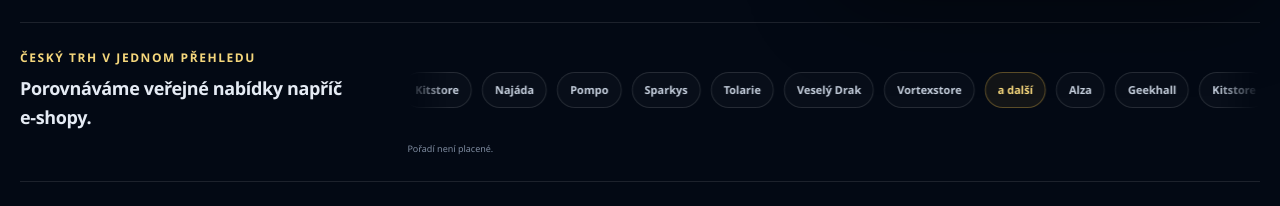
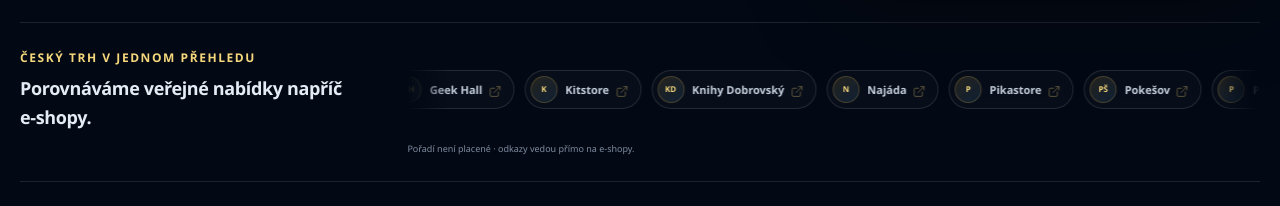
Before and after one commit to Dagy-1/tcg-ceny-web, a Next.js app: page / in a window 1280 px wide. Shown: the part 718-924 px from the top of the page. Built offline with nearby package versions, Linux system fonts and the light colour scheme; no server answers.

Commit message:
feat: link all monitored shops from homepage

```diff
--- a/app/globals.css
+++ b/app/globals.css
@@ -707,28 +707,67 @@
   width: max-content;
   display: flex;
   will-change: transform;
-  animation: shop-marquee 34s linear infinite;
+  animation: shop-marquee 52s linear infinite;
 }
-.shop-marquee:hover .shop-marquee-track { animation-play-state: paused; }
+.shop-marquee:hover .shop-marquee-track,
+.shop-marquee:focus-within .shop-marquee-track { animation-play-state: paused; }
 .shop-tags {
   display: flex;
   flex: none;
   gap: 10px;
   padding-right: 10px;
 }
-.shop-tags span {
-  padding: 8px 12px;
+.shop-link {
+  min-height: 39px;
+  padding: 5px 10px 5px 5px;
+  display: inline-flex;
+  align-items: center;
+  gap: 8px;
   border: 1px solid rgba(255,255,255,.12);
   border-radius: 999px;
   background: rgba(255,255,255,.025);
   color: #c4cedc;
   font-size: 11px;
   font-weight: 750;
+  text-decoration: none;
+  white-space: nowrap;
+  transition: color .18s ease, background .18s ease, border-color .18s ease, transform .18s ease;
 }
-.shop-tags .shop-more {
-  border-color: rgba(230,184,74,.34);
+.shop-mark {
+  width: 27px;
+  height: 27px;
+  display: inline-grid;
+  place-items: center;
+  flex: 0 0 auto;
+  border: 1px solid rgba(230,184,74,.22);
+  border-radius: 50%;
   color: var(--gold-soft);
+  background: linear-gradient(145deg, rgba(230,184,74,.13), rgba(17,36,58,.82));
+  font-size: 8px;
+  font-weight: 850;
+  letter-spacing: -.02em;
+}
+.shop-name { line-height: 1; }
+.shop-link-icon {
+  color: var(--gold-soft);
+  opacity: .35;
+  transform: translate(-2px, 2px);
+  transition: opacity .18s ease, transform .18s ease;
+}
+.shop-link:hover,
+.shop-link:focus-visible {
+  border-color: rgba(230,184,74,.42);
+  color: #f3f6fa;
   background: rgba(230,184,74,.07);
+  transform: translateY(-1px);
+}
+.shop-link:hover .shop-link-icon,
+.shop-link:focus-visible .shop-link-icon { opacity: 1; transform: none; }
+.shop-link:focus-visible { outline: 2px solid rgba(230,184,74,.7); outline-offset: 3px; }
+.shop-link:hover .shop-mark,
+.shop-link:focus-visible .shop-mark {
+  border-color: rgba(230,184,74,.48);
+  background: linear-gradient(145deg, rgba(230,184,74,.2), rgba(17,36,58,.95));
 }
 @keyframes shop-marquee {
   to { transform: translateX(-50%); }
@@ -1076,7 +1115,8 @@
   .cta-section .text-link { width: fit-content; margin-inline: auto; }
   .market-proof { padding-block: 22px; }
   .shop-tags { gap: 7px; }
-  .shop-tags span { padding: 8px 11px; font-size: 10px; }
+  .shop-link { min-height: 36px; padding: 4px 9px 4px 4px; gap: 7px; font-size: 10px; }
+  .shop-mark { width: 26px; height: 26px; }
   .partner-actions { align-items: stretch; flex-direction: column; }
   .partner-actions .button { width: 100%; }
   .partner-actions > span { text-align: center; }
--- a/app/page.tsx
+++ b/app/page.tsx
@@ -4,6 +4,7 @@
   BellRing,
   BriefcaseBusiness,
   ChartNoAxesCombined,
+  ExternalLink,
   ShieldCheck,
   Store,
 } from "lucide-react";
@@ -51,16 +52,23 @@
 ];
 
 const monitoredShops = [
-  "Alza",
-  "Geekhall",
-  "Kitstore",
-  "Najáda",
-  "Pompo",
-  "Sparkys",
-  "Tolarie",
-  "Veselý Drak",
-  "Vortexstore",
-];
+  { name: "Alza", mark: "A", url: "https://www.alza.cz/" },
+  { name: "Bulbazard", mark: "B", url: "https://www.bulbazard.cz/" },
+  { name: "Geek Hall", mark: "GH", url: "https://geekhall.cz/" },
+  { name: "Kitstore", mark: "K", url: "https://www.kitstore.cz/" },
+  { name: "Knihy Dobrovský", mark: "KD", url: "https://www.knihydobrovsky.cz/" },
+  { name: "Najáda", mark: "N", url: "https://www.najada.games/" },
+  { name: "Pikastore", mark: "P", url: "https://pikastore.cz/" },
+  { name: "Pokešov", mark: "PŠ", url: "https://www.pokesov.cz/" },
+  { name: "Pompo", mark: "P", url: "https://pompo.cz/" },
+  { name: "Shadowball", mark: "S", url: "https://www.shadowball.cz/" },
+  { name: "Smarty", mark: "S", url: "https://www.smarty.cz/" },
+  { name: "Sparkys", mark: "S", url: "https://www.sparkys.cz/" },
+  { name: "TLAMA games", mark: "TG", url: "https://www.tlamagames.com/" },
+  { name: "Tolarie", mark: "T", url: "https://www.tolarie.cz/" },
+  { name: "Veselý Drak", mark: "VD", url: "https://www.vesely-drak.cz/" },
+  { name: "Vortexstore", mark: "V", url: "https://www.vortexstore.eu/" },
+] as const;
 
 const faqs = [
   {
@@ -193,14 +201,25 @@
                 key={isDuplicate ? "duplicate" : "primary"}
               >
                 {monitoredShops.map((shop) => (
-                  <span key={shop}>{shop}</span>
+                  <a
+                    className="shop-link"
+                    href={shop.url}
+                    target="_blank"
+                    rel="noopener noreferrer"
+                    tabIndex={isDuplicate ? -1 : undefined}
+                    aria-label={`Otevřít e-shop ${shop.name} v nové kartě`}
+                    key={shop.name}
+                  >
+                    <span className="shop-mark" aria-hidden="true">{shop.mark}</span>
+                    <span className="shop-name">{shop.name}</span>
+                    <ExternalLink className="shop-link-icon" size={13} strokeWidth={1.8} aria-hidden="true" />
+                  </a>
                 ))}
-                <span className="shop-more">a další</span>
               </div>
             ))}
           </div>
         </div>
-        <p className="shop-disclaimer">Pořadí není placené.</p>
+        <p className="shop-disclaimer">Pořadí není placené · odkazy vedou přímo na e-shopy.</p>
       </section>
 
       <section id="funkce" className="section shell" data-motion>
```
Also changed, not shown: 1 other file (tests, documents, lock files or other folders).
